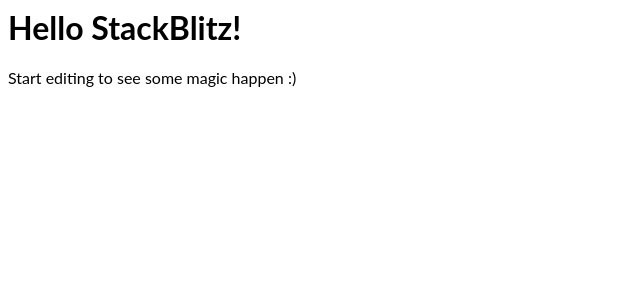
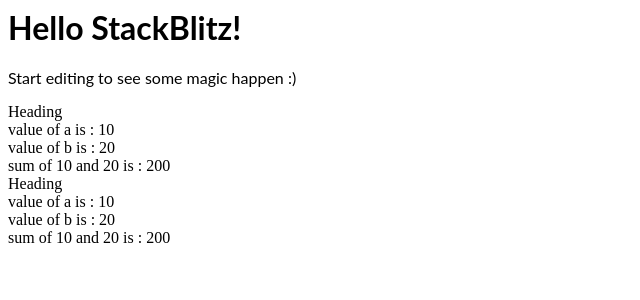
Before and after one commit to MehulAn/react-zclds1, a React (Create React App) app: page / in a window 1280 px wide. Shown: the top 300 px of the page, without its empty margins (0-640 px from the left). Built offline with nearby package versions, Linux system fonts and the light colour scheme.

Commit message:
1 file modified, 1 added

```diff
--- a/src/App.js
+++ b/src/App.js
@@ -1,11 +1,16 @@
-import React from "react";
-import "./style.css";
+import React from 'react';
+import './style.css';
+import { SampleComponent } from './SampleComponent';
 
 export default function App() {
   return (
-    <div>
-      <h1>Hello StackBlitz!</h1>
-      <p>Start editing to see some magic happen :)</p>
-    </div>
+    <>
+      <div>
+        <h1>Hello StackBlitz!</h1>
+        <p>Start editing to see some magic happen :)</p>
+      </div>
+      <SampleComponent bgCcolor="voilet" a={18} b={21} />
+      <SampleComponent bgColor="blue" a={10} b={20} />
+    </>
   );
 }
--- /dev/null
+++ b/src/SampleComponent.js
@@ -0,0 +1,20 @@
+import React from "react";
+
+export function SampleComponent({bgColor}){
+  let styleObj = {
+    backgroungColor: bgColor,
+  };
+  let a = 10;
+  let b = 20;
+
+  return(
+    <>
+    <div style={styleObj}>Heading</div>
+    <div>value of a is : {a}</div>
+    <div>value of b is : {b}</div>
+    <div>
+      sum of {a} and {b} is : {a * b}
+      </div>
+      </>
+  );
+}
```
